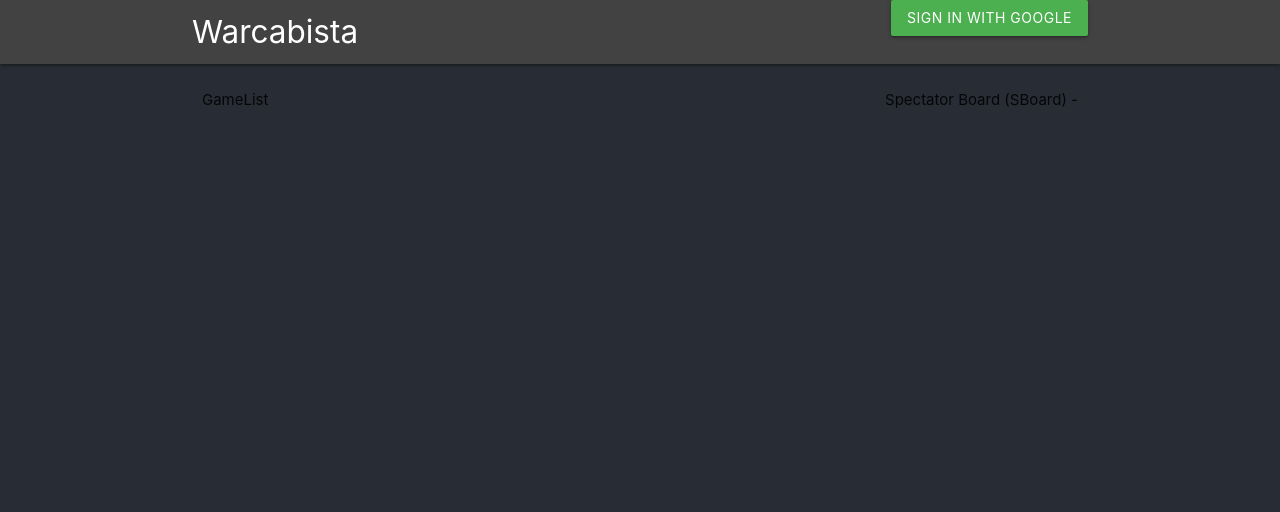
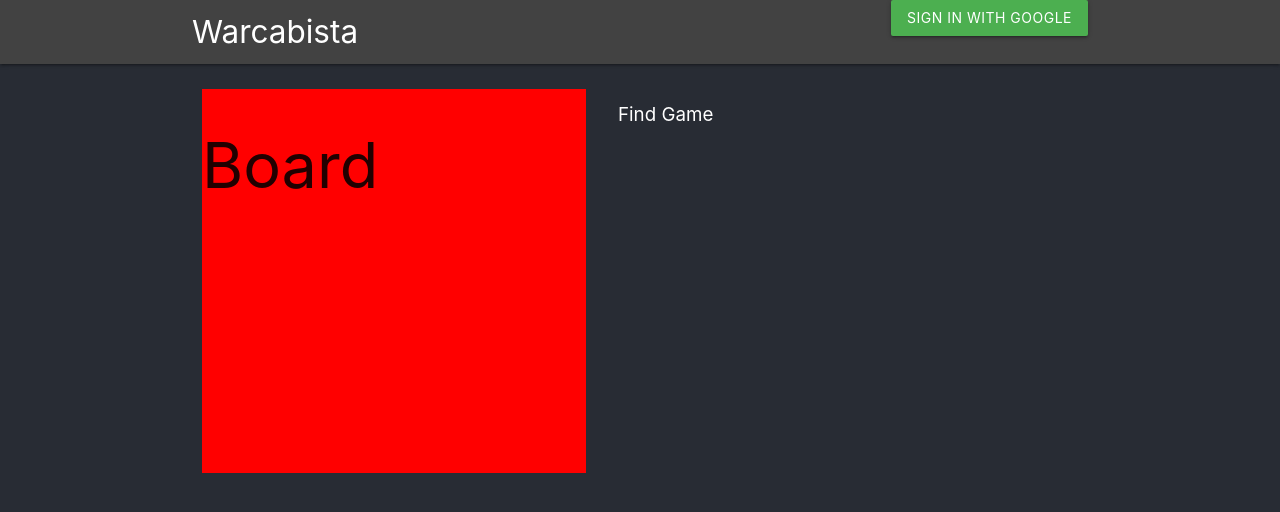
Before and after one commit to Pixel48/Checkers, a React (Create React App) app: page /game in a window 1280 px wide. Shown: the top 512 px of the page. Built offline with nearby package versions, Linux system fonts and the light colour scheme; no server answers.

Commit message:
Isolate Spectator page

```diff
--- a/src/App.js
+++ b/src/App.js
@@ -7,6 +7,7 @@ import Redirect from "./components/Redirect";
 import Profile from "./pages/Proflie";
 
 import "./App.css";
+import Spectator from "./Spectator";
 
 function App() {
   const [user] = useAuthState(auth);
@@ -17,10 +18,17 @@ function App() {
 
       <main className="container">
         <Routes>
-          <Route path="/" element={<Redirect to="/game" />} />
+          <Route
+            path="/"
+            element={<Redirect to={user ? "/game" : "/spectator"} />}
+          />
           <Route path="/game">
-            <Route index element={<Dashboard newGame />} />
+            <Route index element={<Dashboard />} />
             <Route path=":gameid" element={<Dashboard />} />
+          </Route>
+          <Route path="/spectator">
+            <Route index element={<Spectator />} />
+            <Route path=":gameid" element={<Spectator />} />
           </Route>
           <Route path="/user">
             {/* <Route index element={<Profile />} /> */}
--- a/src/pages/Dashboard/SBoard/index.jsx
+++ b/src/Spectator/SBoard/index.jsx
@@ -5,7 +5,7 @@ const SBoard = (props) => {
 
   return (
     <div className="col-6 right" id="game" gameid={gameid}>
-      Spectator Board (SBoard) - {gameid}
+      Spectator Board (SBoard){gameid ? ` - ${gameid}` : ""}
     </div>
   );
 };
--- /dev/null
+++ b/src/Spectator/index.jsx
@@ -0,0 +1,13 @@
+import SBoard from "./SBoard";
+
+const Spectator = () => {
+  return (
+    <>
+      <div className="col-6 left" id="gameList">
+        GameList
+      </div>
+      <SBoard />
+    </>
+  );
+};
+export default Spectator;
--- a/src/pages/Dashboard/index.jsx
+++ b/src/pages/Dashboard/index.jsx
@@ -12,7 +12,7 @@ import {
 import { useNavigate, useParams } from "react-router-dom";
 import { UserAuth } from "../../context/AuthContext";
 import { db } from "../../firebase";
-import SBoard from "./SBoard";
+import SBoard from "../../Spectator/SBoard";
 import Social from "./Social";
 
 const Dashboard = (props) => {
@@ -100,7 +100,6 @@ const Dashboard = (props) => {
 
   return (
     <div className="row" style={{ margin: "1em 0" }}>
-      {user ? ( // logged in
       <>
         <div
           className="col-6 left"
@@ -113,21 +112,12 @@ const Dashboard = (props) => {
           }}>
           <h1>Board</h1>
         </div>
-          {newGame ? (
+        {!gameid ? (
           <button onClick={checkOngoing}>Find Game</button>
         ) : (
           <Social gameid={gameid} />
         )}
       </>
-      ) : (
-        // logged out
-        <>
-          <div className="col-6 left" id="gameList">
-            GameList
-          </div>
-          <SBoard />
-        </>
-      )}
     </div>
   );
 };
```
Lines whose indentation alone changed are shown as unchanged.
